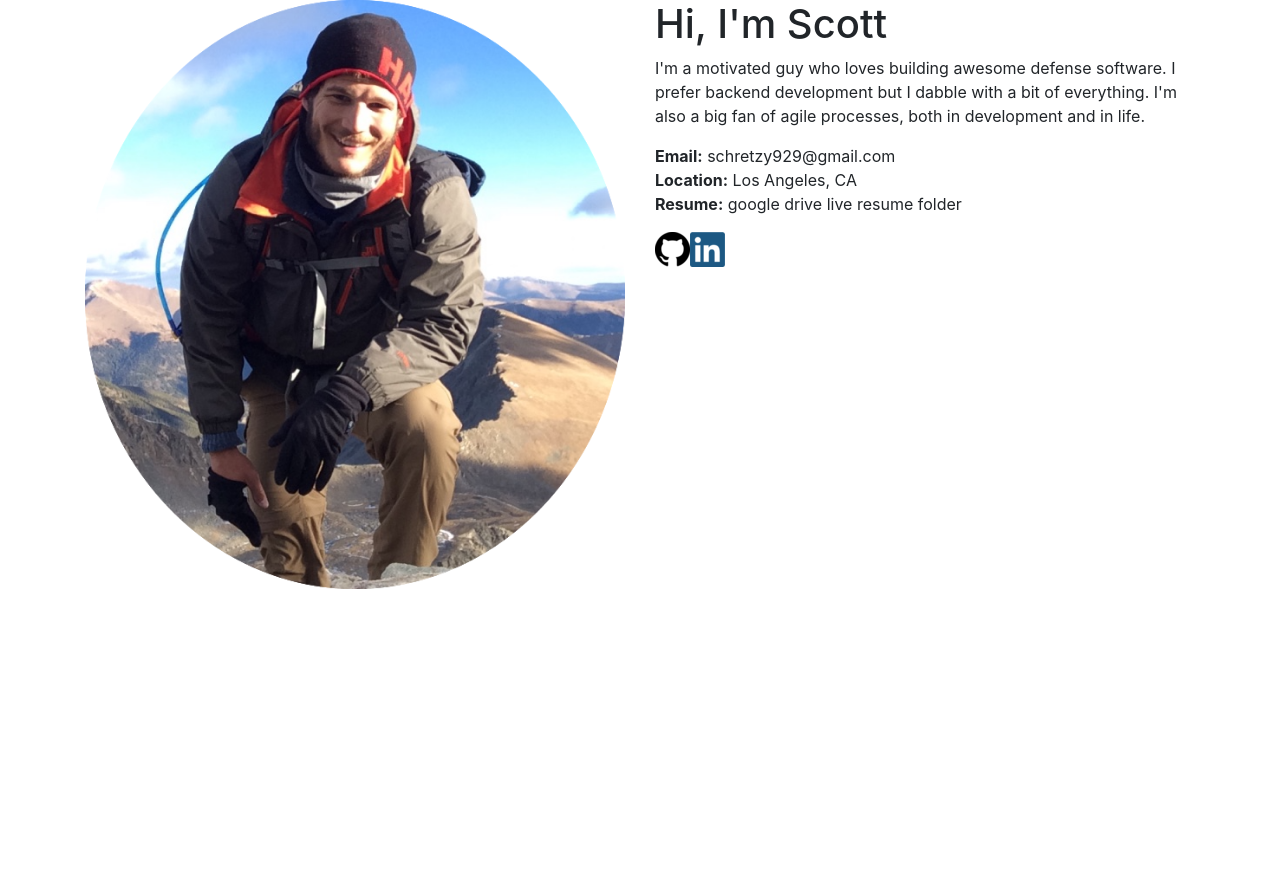
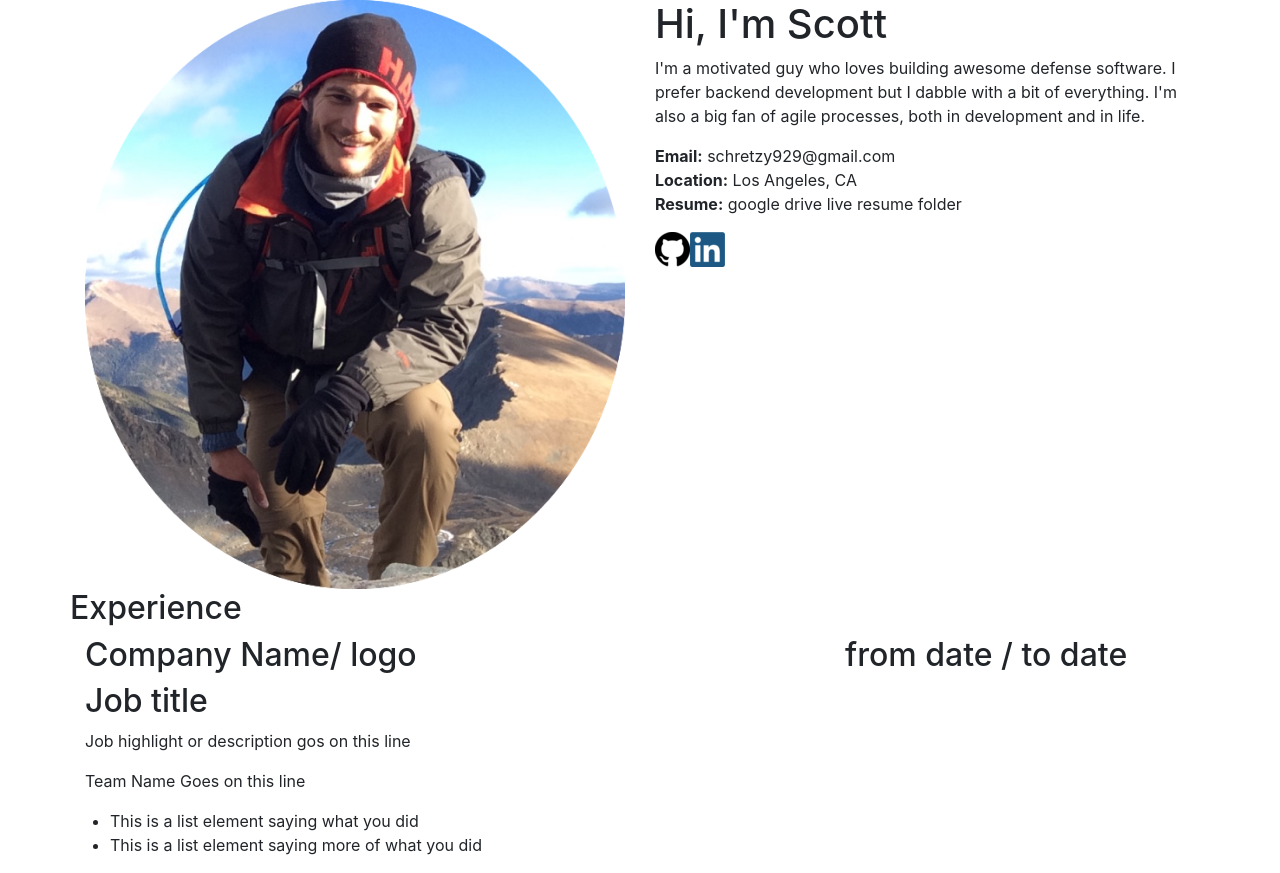
Before and after one commit to schretzilla/Website-3.0, a React (Create React App) app: page / in a window 1280 px wide. Before the commit the page ends 800 px from the top, so only its background shows below. Built offline with nearby package versions, Linux system fonts and the light colour scheme; the HTML template or start-up script is replaced by a standard one.

Commit message:
Refactored app and intro to include experience

```diff
--- a/src/App.js
+++ b/src/App.js
@@ -1,12 +1,16 @@
 import React from 'react';
 import './App.css';
+import Container from 'react-bootstrap/Container';
 
 import Intro from './Introduction/Intro';
+import ExperienceView from './Experience/ExperienceView';
+
 function App() {
   return (
-    <>
-      <Intro></Intro>
-    </>
+    <Container>
+      <Intro />
+      <ExperienceView />
+    </Container>
   );
 }
 
--- a/src/Introduction/Intro.js
+++ b/src/Introduction/Intro.js
@@ -1,6 +1,5 @@
 import React from 'react';
 
-import Container from 'react-bootstrap/Container';
 import Row from 'react-bootstrap/Row';
 import Col from 'react-bootstrap/Col';
 
@@ -8,10 +7,9 @@ import profilePhoto from '../Images/Profile-Photo.png';
 import githubIcon from '../Images/github-icon.png';
 import linkedInIcon from '../Images/linkedin-logo.png';
 
-const intro = props => {
+const Intro = props => {
   return (
     <>
-      <Container>
       <Row>
         <Col sm={12} md={6}>
           <img
@@ -58,9 +56,8 @@ const intro = props => {
           </a>
         </Col>
       </Row>
-      </Container>
     </>
   );
 };
 
-export default intro;
+export default Intro;
```
Lines whose indentation alone changed are shown as unchanged.
